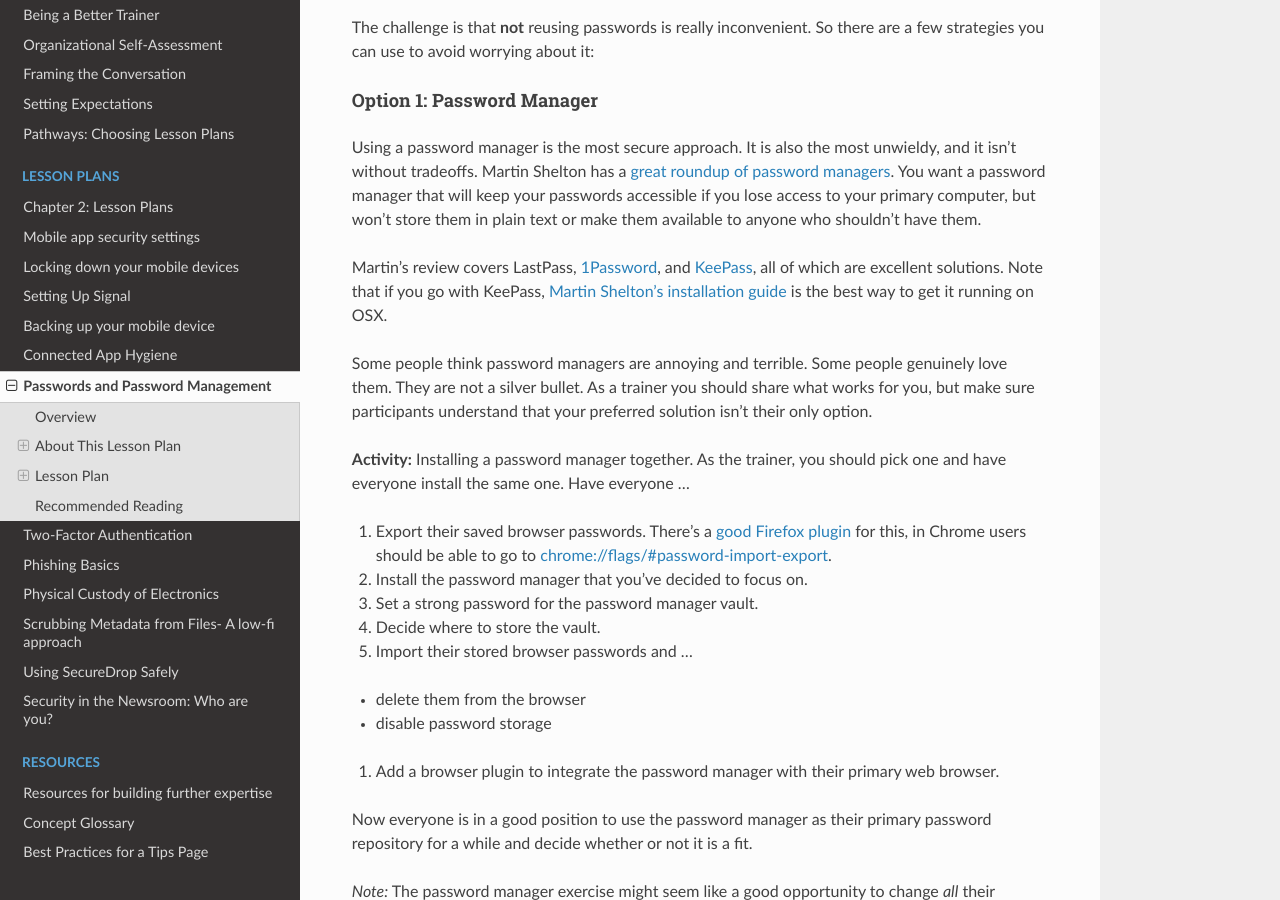
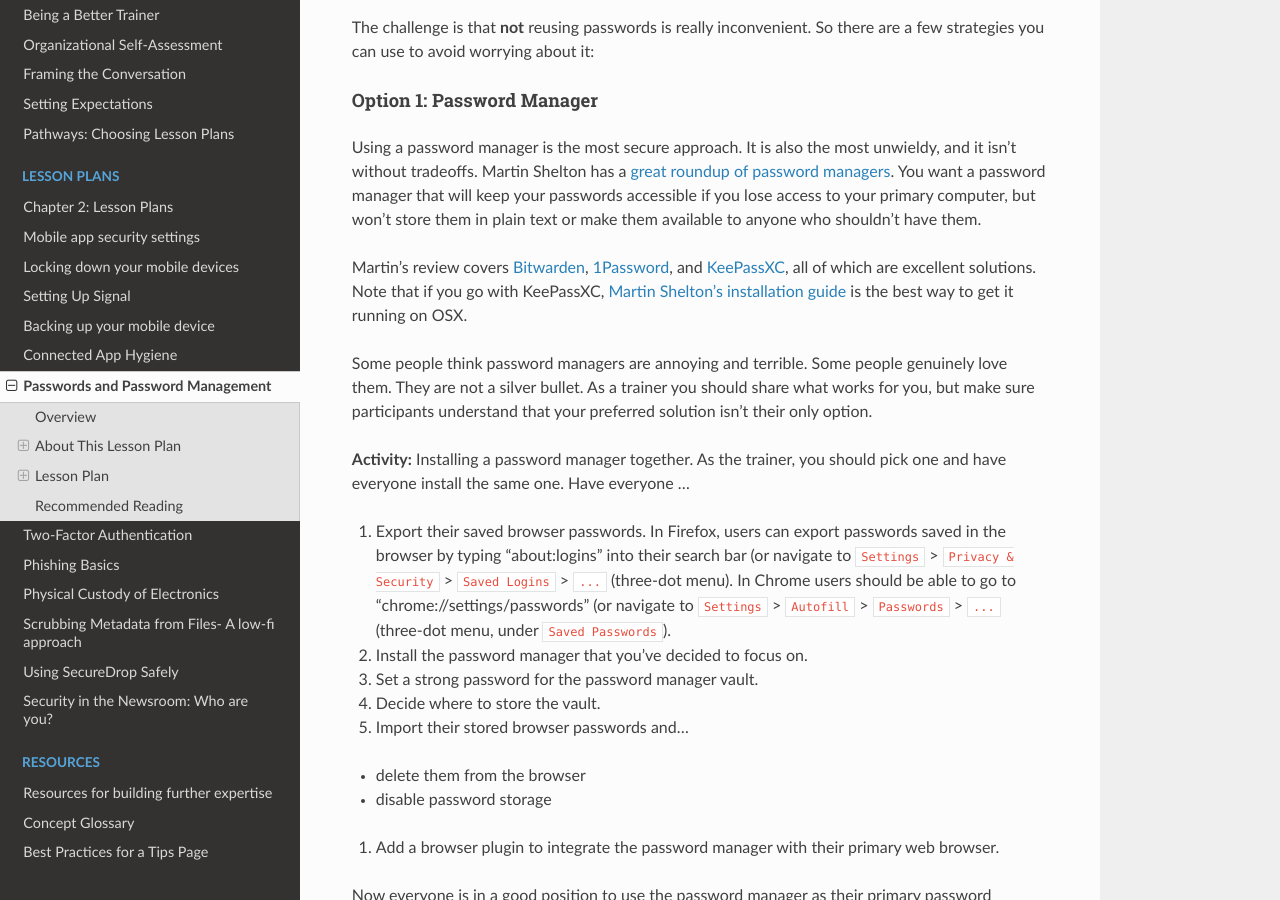
Before and after one commit to OpenNewsLabs/field-guide-security-training-newsroom, a Sphinx documentation site: the page built from docs/Chapter02-06-Passwords.md, in a window 1280 px wide and 900 px high, scrolled down 6175 px. Built offline with Sphinx 7.4.7 and the Read the Docs theme 2.0.0, drawn with Linux system fonts in a browser that asks for light colours; some of the changed text lies outside the part shown.

Commit message:
Suggestions on password management section
- Replaced broken / out of date links
- Now suggesting KeePassXC instead of KeePass due to development cycle
- Now suggesting Bitwarden instead of LastPass due to problematic changes in the company's ownership: https://twitter.com/tenacioustek/status/1362049591068291076
- Updates to browser password export flows for Firefox and Chrome
- Minor language tweaks throughout

```diff
--- a/docs/Chapter02-06-Passwords.md
+++ b/docs/Chapter02-06-Passwords.md
@@ -156,24 +156,24 @@
 
 #### Never, Ever Reuse Passwords
 
-If you reuse the same password all over the place, you run the risk that one service’s poor password management will compromise all of your accounts. Troy Hunt's [Have I Been Pwned?](https://en.wikipedia.org/wiki/Have_I_Been_Pwned%3F) is a great resource for tracking database breaches to see if your username or email address is included in the latest batch of pwned accounts. It's also a great teaching tool for your participants - chances are, at least one of their email addresses is listed for at least one service. If they are, and they reused a password for that service, their other logins are also at risk.
+If you reuse the same password all over the place, you run the risk that one service’s poor password management will compromise all of your accounts. Troy Hunt's [Have I Been Pwned?](https://haveibeenpwned.com/) is a great resource for tracking database breaches to see if your username or email address is included in the latest batch of pwned accounts. It's also a great teaching tool for your participants - chances are, at least one of their email addresses is listed for at least one service. If they are, and they reused a password for that service, their other logins are also at risk.
 
 The challenge is that **not** reusing passwords is really inconvenient. So there are a few strategies you can use to avoid worrying about it:
 
 #### Option 1: Password Manager
 Using a password manager is the most secure approach. It is also the most unwieldy, and it isn't without tradeoffs. Martin Shelton has a [great roundup of password managers](https://medium.com/@mshelton/password-managers-for-beginners-d1f49866f80f). You want a password manager that will keep your passwords accessible if you lose access to your primary computer, but won’t store them in plain text or make them available to anyone who shouldn’t have them.
 
-Martin’s review covers LastPass, [1Password](https://1password.com/), and [KeePass](http://keepass.info/), all of which are excellent solutions. Note that if you go with KeePass, [Martin Shelton’s installation guide](https://medium.com/@mshelton/keypass-for-beginners-dc8adfcdad54) is the best way to get it running on OSX.
+Martin’s review covers [Bitwarden](https://bitwarden.com), [1Password](https://1password.com/), and [KeePassXC](http://keepassxc.org), all of which are excellent solutions. Note that if you go with KeePassXC, [Martin Shelton’s installation guide](https://medium.com/@mshelton/keypass-for-beginners-dc8adfcdad54) is the best way to get it running on OSX.
 
 Some people think password managers are annoying and terrible. Some people genuinely love them. They are not a silver bullet. As a trainer you should share what works for you, but make sure participants understand that your preferred solution isn't their only option.
 
 **Activity:** Installing a password manager together. As the trainer, you should pick one and have everyone install the same one. Have everyone ...
 
-1. Export their saved browser passwords. There’s a [good Firefox plugin](https://addons.mozilla.org/en-US/firefox/addon/password-exporter/) for this, in Chrome users should be able to go to <chrome://flags/#password-import-export>.
+1. Export their saved browser passwords. In Firefox, users can export passwords saved in the browser by typing "about:logins" into their search bar (or navigate to `Settings` > `Privacy & Security` > `Saved Logins` > `...` (three-dot menu). In Chrome users should be able to go to "chrome://settings/passwords" (or navigate to `Settings` > `Autofill` > `Passwords` > `...` (three-dot menu, under `Saved Passwords`).
 2. Install the password manager that you’ve decided to focus on.
 3. Set a strong password for the password manager vault.
 4. Decide where to store the vault.
-4. Import their stored browser passwords and ...
+4. Import their stored browser passwords and...
   * delete them from the browser
   * disable password storage
 5. Add a browser plugin to integrate the password manager with their primary web browser.
@@ -210,13 +210,13 @@
 
 **Password Dumps in the news**
 -   <https://www.wired.com/2012/08/apple-amazon-mat-honan-hacking/>
--   <https://www.buzzfeed.com/blakemontgomery/one-billion-more-yahoo-accounts-have-been-hacked>
+-   <https://www.buzzfeednews.com/article/blakemontgomery/one-billion-more-yahoo-accounts-have-been-hacked>
 -   <https://www.wired.com/story/yahoo-breach-three-billion-accounts/>
--   <http://krebsonsecurity.com/2013/10/adobe-breach-impacted-at-least-38-million-users/>
+-   <https://krebsonsecurity.com/2013/10/adobe-breach-impacted-at-least-38-million-users/>
 -   <https://haveibeenpwned.com/>
--   <http://www.espn.com/mlb/story/_/id/13089501/report-fbi-investigating-st-louis-cardinals-hacking-houston-astros-database>
+-   <https://www.espn.com/mlb/story/_/id/13089501/report-fbi-investigating-st-louis-cardinals-hacking-houston-astros-database>
 -   <https://www.accessnow.org/doubleswitch-attack/>
 -   <https://www.wsj.com/articles/the-man-who-wrote-those-password-rules-has-a-new-tip-n3v-r-m1-d-1502124118>
--   <https://www.csoonline.com/article/3266607/password-security/1-4b-stolen-passwords-are-free-for-the-taking-what-we-know-now.html>
+-   <https://www.csoonline.com/article/3266607/1-4b-stolen-passwords-are-free-for-the-taking-what-we-know-now.html>
 +  [Twitter discovered 336 million passwords stored in plaintext](https://www.wired.com/story/change-your-twitter-password-right-now/) (that is, not encrypted) on an internal server. They [don't think](https://blog.twitter.com/official/en_us/topics/company/2018/keeping-your-account-secure.html) that anyone actually accessed the password list, but the announcement is a good reminder that re-using passwords is a bad practice, precisely because you can't assume that services outside your control are storing your password responsibly. (Wired, May 2018)
 +  [Collection #1](https://www.troyhunt.com/the-773-million-record-collection-1-data-reach/) is a massive, multi-site breach that includes 773M email address with a combined total of 1.16B username/passwords combinations. (January 2019)
```
Also changed, not shown: other parts of docs/Chapter02-06-Passwords.md (+4 -4 lines).
